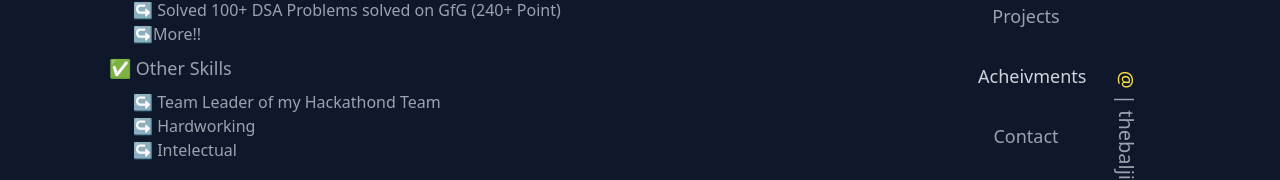
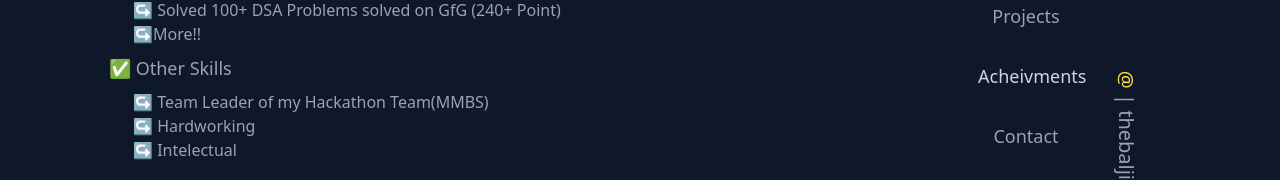
Before and after one commit to TheBaljitSingh/portfolio-v2, a React (Create React App) app: page / in a window 1280 px wide. Both pictures are taken after a click on the button "Acheivments". Shown: the part 386-566 px from the top of the page. Built offline with nearby package versions, Linux system fonts and the light colour scheme; the HTML template or start-up script is replaced by a standard one.

Commit message:
updated index.html

```diff
--- a/src/Acheivment.js
+++ b/src/Acheivment.js
@@ -22,7 +22,7 @@ function Acheivment(props) {
             </div>
             <p className='font-medium text-lg '>✅ Other Skills</p>
             <div className='ml-6'>
-            <ul>↪️ Team Leader of my Hackathond Team</ul>
+            <ul>↪️ Team Leader of my Hackathon Team(MMBS)</ul>
             <ul>↪️ Hardworking</ul>
             <ul>↪️ Intelectual</ul>
             </div>
```
